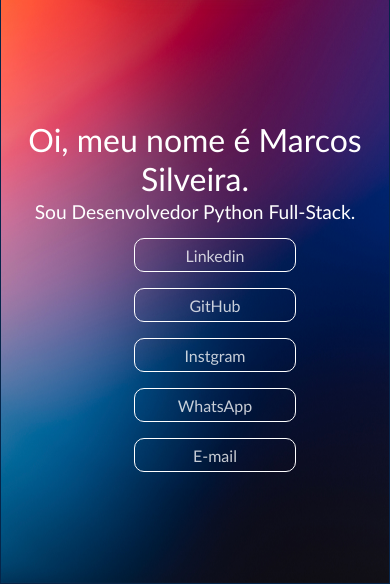
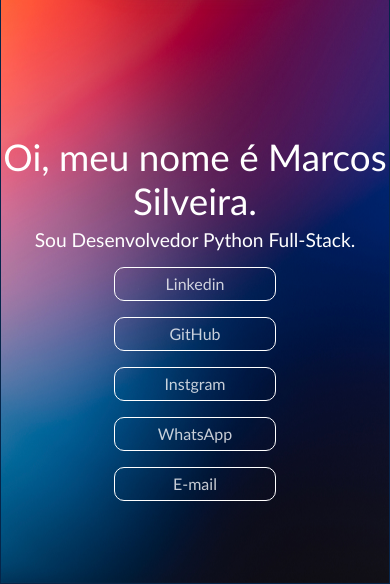
Before and after one commit to MQSilveira/pagina_links, a plain HTML site: page index.html in a window 390 px wide. Shown: the part 262-846 px from the top of the page. Drawn offline with Linux system fonts and the light colour scheme.

```diff
--- a/static/css/style.css
+++ b/static/css/style.css
@@ -210,7 +210,7 @@ li.botoes:hover a {
 
     h1 {
         font-family: 'Calibri', 'Gill Sans', 'Gill Sans MT', 'Trebuchet MS', sans-serif;
-        font-size: 2em;
+        font-size: 2.3em;
         font-weight: 400;
         text-align: center;
         margin-top: 9em;
@@ -234,6 +234,7 @@ li.botoes:hover a {
         height: 2em;
         border-radius: 10px;
         margin-bottom: 1em;
+        margin-left: -40px;
         display: flex;
         flex-direction: column;
         align-items: center;
```
